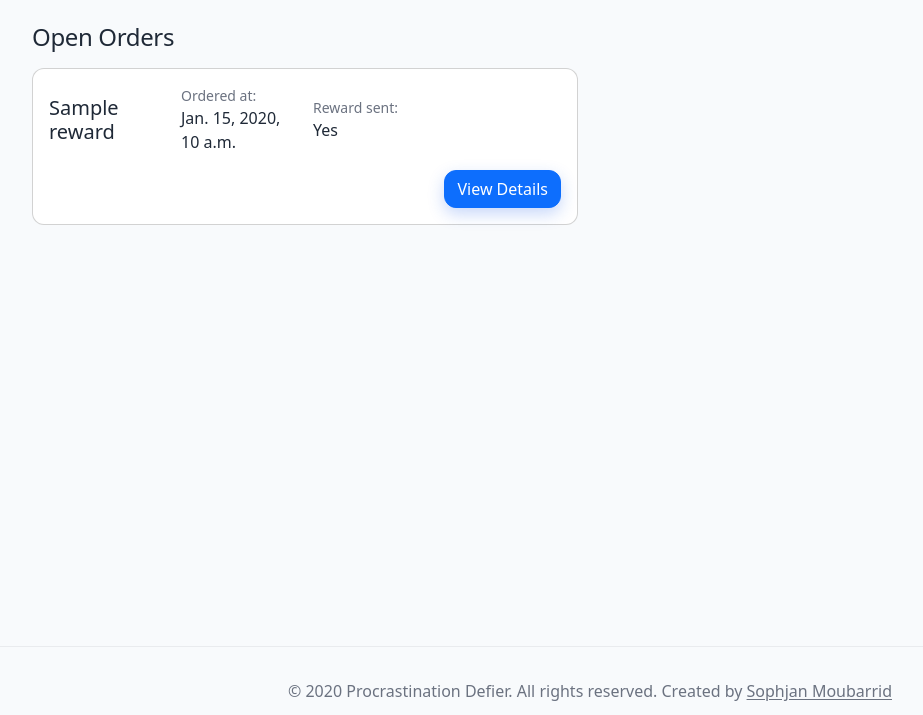
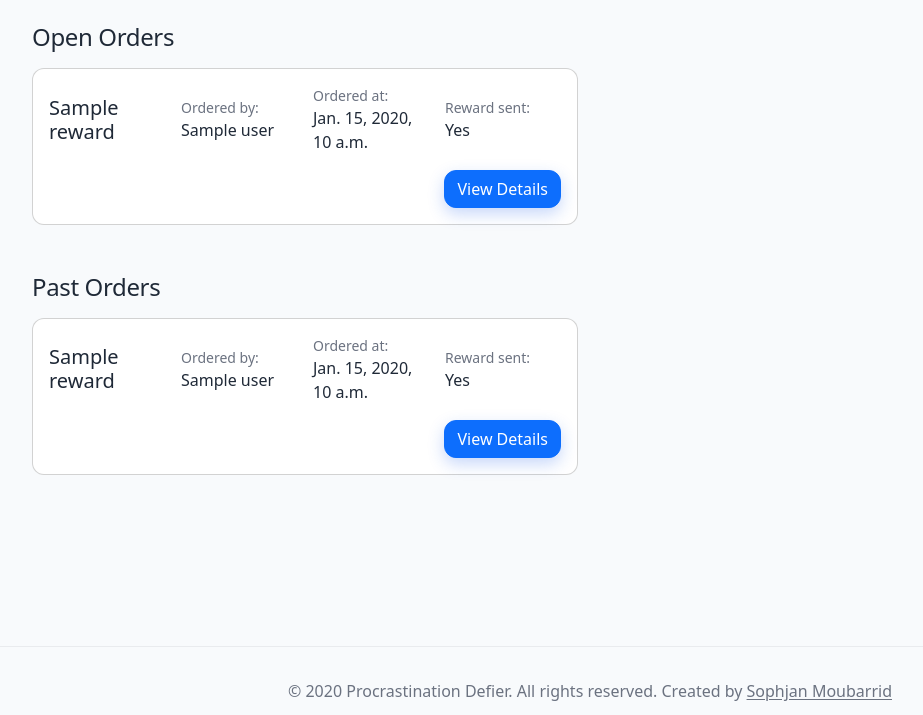
Before and after one commit to fairytaib/procrastination-defier, a Django app: template checkout/templates/checkout/all_orders.html in a window 1280 px wide. Shown: the part 154-869 px from the top of the page, without its empty margins (50-973 px from the left). Run offline with Django 4.2, Linux system fonts and the light colour scheme; the template is opened without the code that fills it: most values are stand-ins (such as "Sample title", 1, 10 or a date in 2020).

Commit message:
Make UI for admin and user easer to read

```diff
--- a/checkout/templates/checkout/_order_card.html
+++ b/checkout/templates/checkout/_order_card.html
@@ -7,6 +7,13 @@
     <div class="row align-items-center g-3">
       <div class="col-12 col-lg-3">
         <h5 class="card-title mb-0">{{ order.reward }}</h5>
+      </div>
+
+      <div class="col-6 col-lg-3">
+        <p class="card-text mb-0">
+          <span class="d-block small text-body-secondary">Ordered by:</span>
+          {{ order.user }}
+        </p>
       </div>
 
       <div class="col-6 col-lg-3">
--- a/checkout/templates/checkout/all_orders.html
+++ b/checkout/templates/checkout/all_orders.html
@@ -15,16 +15,39 @@
     </header>
 
     <!-- Open / Undone -->
-    <section class="mb-5" aria-labelledby="open-tasks">
+    <section class="mb-5" aria-labelledby="open-orders">
       <h2 id="open-tasks" class="h4 mb-3">Open Orders</h2>
-
+      {% if orders_undone.count == 0 %}
+        <div class="alert alert-info" role="alert">
+          No open orders found.
+        </div>
+      {% else %}
         <div class="row row-cols-1 row-cols-md-2 g-4">
-          {% for order in orders %}
+          {% for order in orders_undone %}
             <div class="col">
               {% include 'checkout/_order_card.html' with order=order %}
             </div>
           {% endfor %}
         </div>
+      {% endif %}
+
+    </section>
+
+    <section class="mb-5" aria-labelledby="past-orders">
+      <h2 id="past-orders" class="h4 mb-3">Past Orders</h2>
+      {% if orders_done.count == 0 %}
+        <div class="alert alert-info" role="alert">
+          No past orders found.
+        </div>
+      {% else %}
+        <div class="row row-cols-1 row-cols-md-2 g-4">
+          {% for order in orders_done %}
+            <div class="col">
+              {% include 'checkout/_order_card.html' with order=order %}
+            </div>
+          {% endfor %}
+        </div>
+      {% endif %}
 
     </section>
 
--- a/templates/base.html
+++ b/templates/base.html
@@ -96,11 +96,9 @@
                   </li>
                 {% endif %}
                 {% if user.is_authenticated %}
-                  {% if perms.tasks.mark_done %}
-                    <li class="nav-item">
-                      <a class="nav-link {% if request.path == user_order_overview_url %}active{% endif %}" href="{{ user_order_overview_url }}" aria-label="View placed Orders">Orders</a>
-                    </li>
-                  {% endif %}
+                  <li class="nav-item">
+                    <a class="nav-link {% if request.path == user_order_overview_url %}active{% endif %}" href="{{ user_order_overview_url }}" aria-label="View placed Orders">Orders</a>
+                  </li>
                 {% endif %}
                 <li class="nav-item">
                   <a class="nav-link {% if request.path == faq_url %}active{% endif %}" href="{% url 'faq' %}" aria-label="Frequently asked questions">FAQ</a>
@@ -118,9 +116,6 @@
                       <a class="dropdown-item" href="{% url 'account_logout' %}">Logout</a>
                     </div>
                   </div>
-                  {% comment %} <li class="nav-item">
-                    <a class="nav-link {% if request.path == logout_url %}active{% endif %}" href="{% url 'account_logout' %}" aria-label="Logout">Logout</a>
-                  </li> {% endcomment %}
                 {% else %}
                   <li class="nav-item">
                     <a class="nav-link {% if request.path == signup_url %}active{% endif %}" href="{% url 'account_signup' %}" aria-label="Register">Register</a>
```
Also changed, not shown: checkout/templates/checkout/order_details.html (+7 -5 lines), checkout/views.py (+14 -4 lines).
